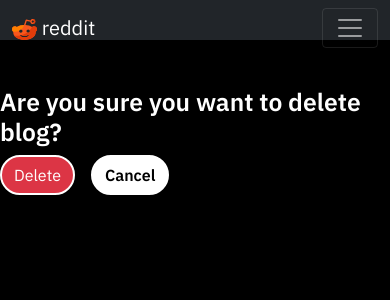
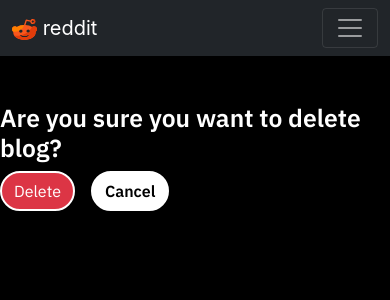
Before and after one commit to mark-akbarov/heyblog, a Django app: page /blog/2/delete/ in a window 390 px wide. Shown: the top 300 px of the page. Run offline with Django 3.2, Linux system fonts and the light colour scheme; a user stored in the database is signed in; data comes from the database, SQL or seed files in the repository; parts of the project's set-up code (start-up, migrations or seed data) failed here and were passed over; some libraries are stand-ins or nearby versions.

Commit message:
Add styles

```diff
--- a/static/css/base.css
+++ b/static/css/base.css
@@ -3,6 +3,11 @@ body{
       color: white;
       font-size: 16px;
       font-family: IBM Plex Sans;
+}
+
+.navbar-brand{
+  font-size: 20px;
+  font-family:-apple-system, BlinkMacSystemFont, 'Segoe UI', Roboto, Oxygen, Ubuntu, Cantarell, 'Open Sans', 'Helvetica Neue', sans-serif ;
 }
 
 main{
@@ -145,14 +150,6 @@ input#id_password2.textInput.form-control{
         border-radius: 0;
       }
 
-      .main-navbar{
-        height: 40px;
-      }
-
-      .search-form>input{
-        height: 40px;
-      }
-
       .login, .signup{
         margin: 0 auto;
       }
```
